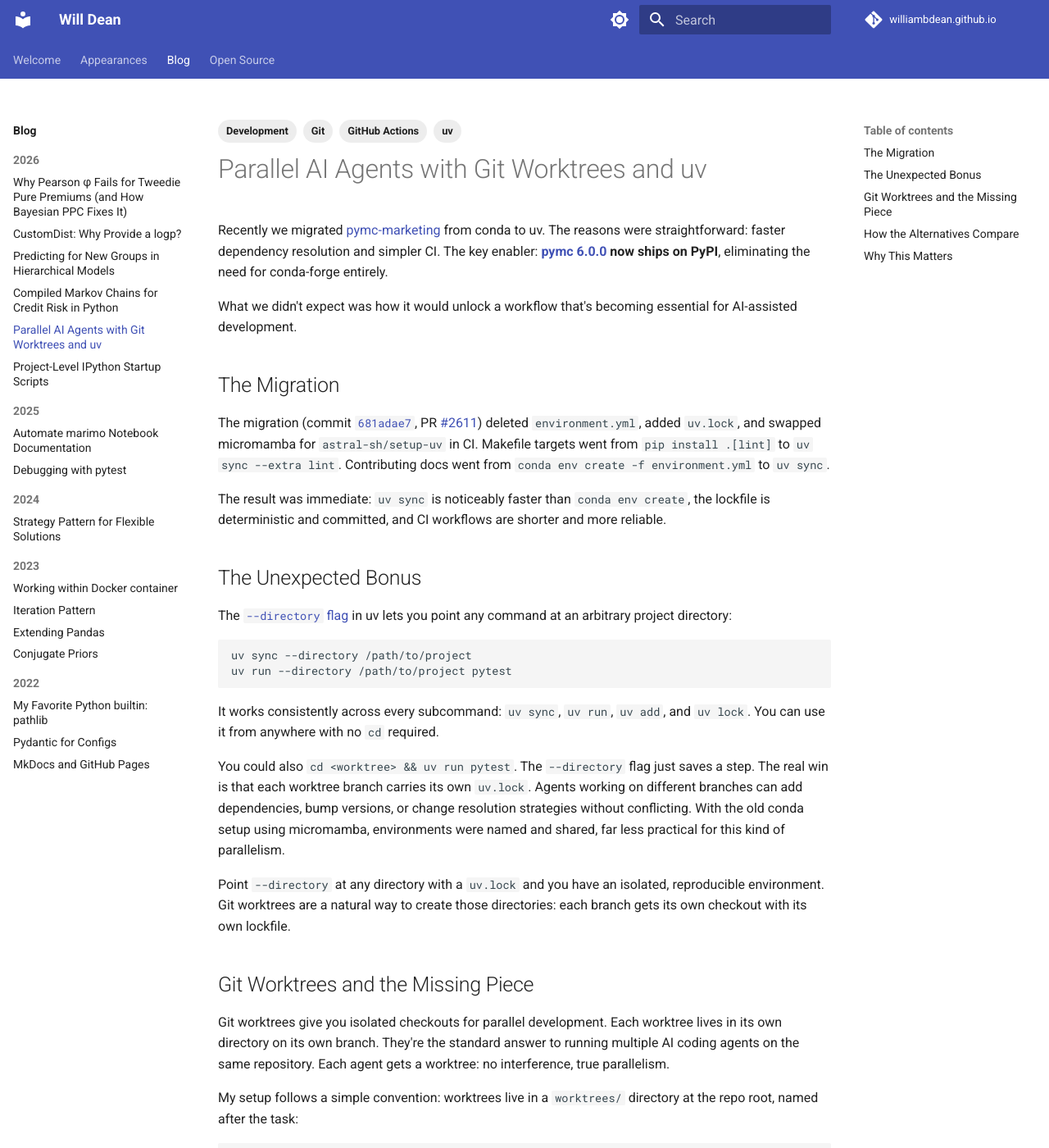
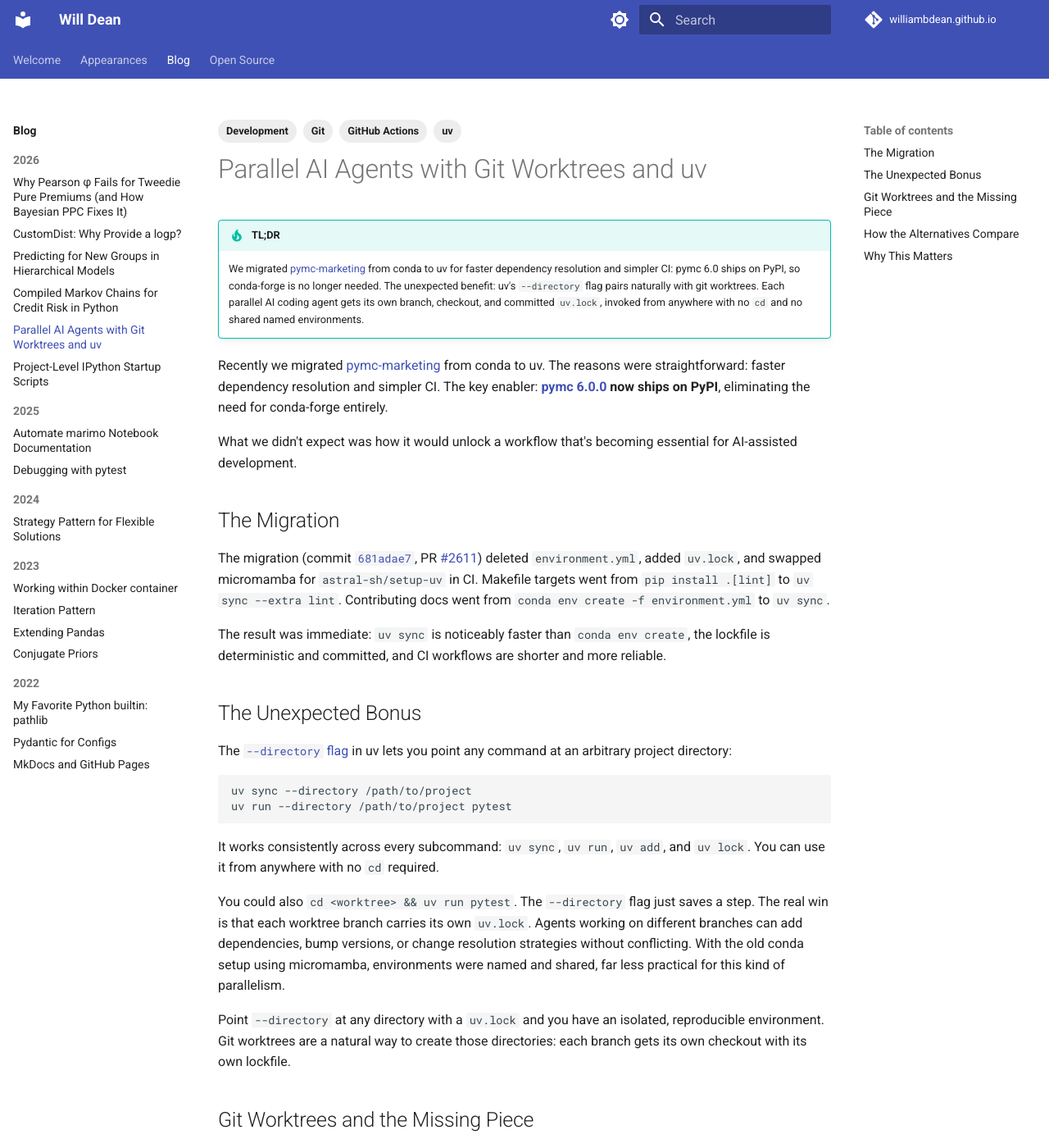
Before and after one commit to williambdean/williambdean.github.io, an MkDocs documentation site: the page built from docs/blog/posts/2026/parallel-agents-git-worktrees-uv.md, in a window 1280 px wide and 1400 px high. Shown: the whole window at 82% size. Built offline with MkDocs 1.6.1 and Material for MkDocs 9.7.7, drawn with Linux system fonts in a browser that asks for light colours; comment, search, counter and statistics services are not loaded; part of the change alters nothing that is shown; some of the changed text lies outside the part shown.

Commit message:
docs(parallel-agents): add TL;DR, drop Worktrunk mention

````diff
--- a/docs/blog/posts/2026/parallel-agents-git-worktrees-uv.md
+++ b/docs/blog/posts/2026/parallel-agents-git-worktrees-uv.md
@@ -9,6 +9,9 @@ comments: true
 ---
 
 # Parallel AI Agents with Git Worktrees and uv
+
+!!! tip "TL;DR"
+    We migrated [pymc-marketing](https://github.com/pymc-labs/pymc-marketing) from conda to uv for faster dependency resolution and simpler CI: pymc 6.0 ships on PyPI, so conda-forge is no longer needed. The unexpected benefit: uv's `--directory` flag pairs naturally with git worktrees. Each parallel AI coding agent gets its own branch, checkout, and committed `uv.lock`, invoked from anywhere with no `cd` and no shared named environments.
 
 Recently we migrated [pymc-marketing](https://github.com/pymc-labs/pymc-marketing) from
 conda to uv. The reasons were straightforward: faster dependency resolution and
@@ -72,11 +75,6 @@ worktrees/add-analytics-endpoint
 worktrees/upgrade-deps
 ```
 
-For navigating between them I use [Worktrunk](https://github.com/max-sixty/worktrunk),
-specifically `wt switch` to move around without typing branch names and paths
-repeatedly. I'm still exploring the tool and don't use its full merge/remove
-workflow yet, but the switching alone is worth it.
-
 The pattern that emerged is simple:
 
 ```bash
````
